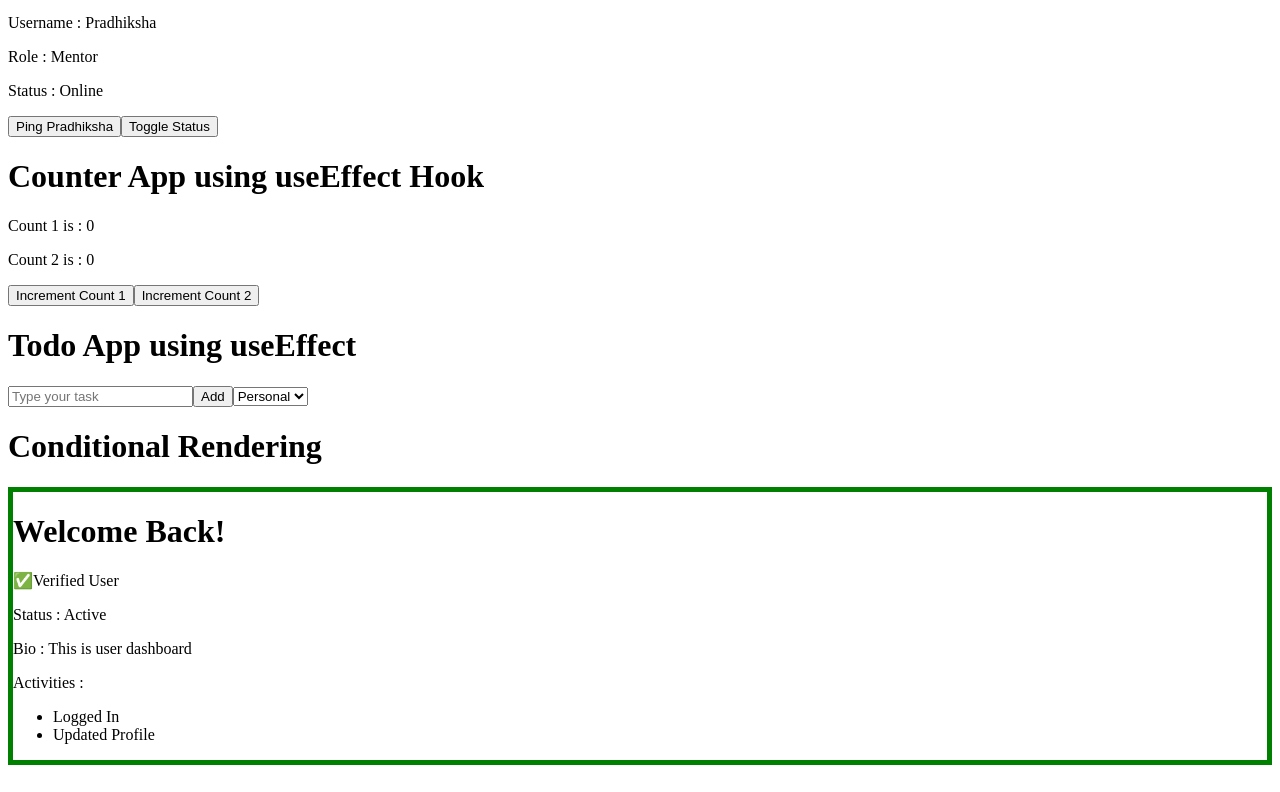
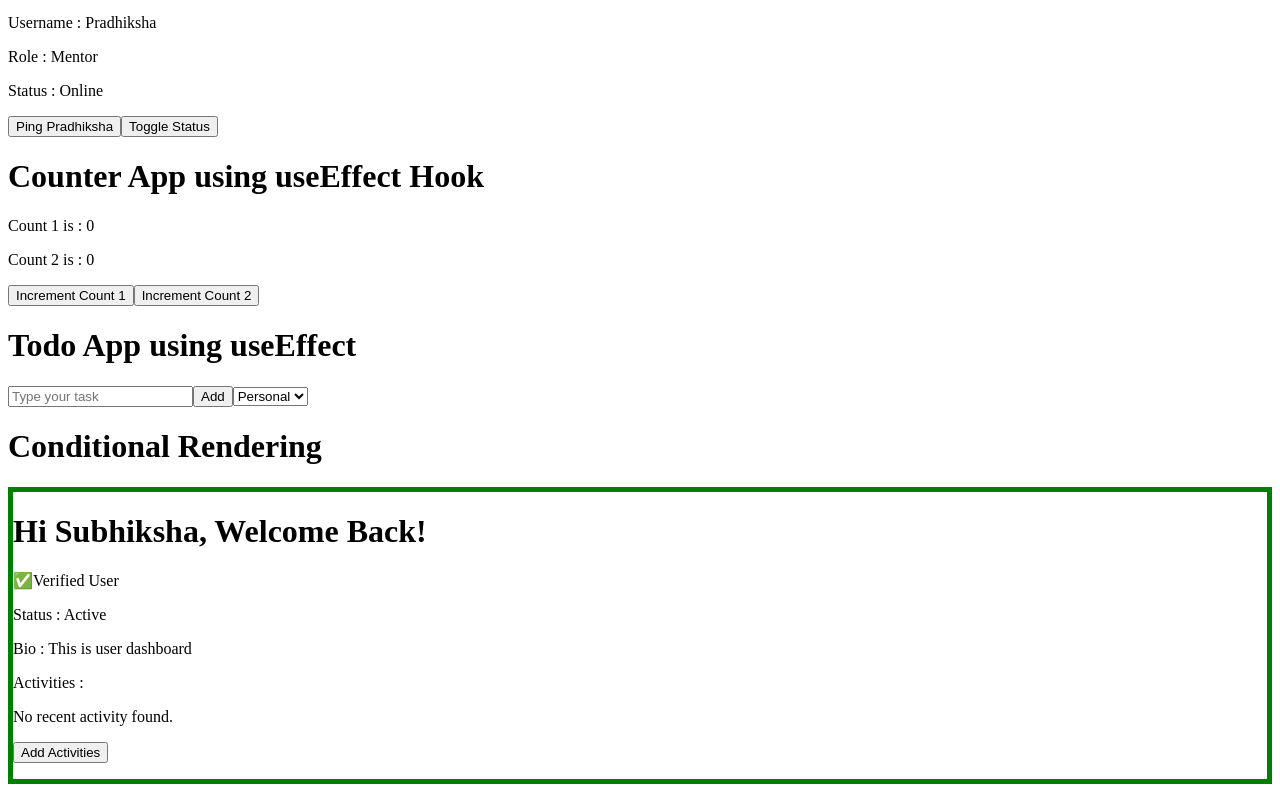
Before and after one commit to Subhiksha-G/Team-Details, a React (Vite) app: page / in a window 1280 px wide. Shown: the part 344-1136 px from the top of the page. Built offline with nearby package versions, Linux system fonts and the light colour scheme.

Commit message:
Updated greeting message

```diff
--- a/src/components/UserDashboard/Dashboard.jsx
+++ b/src/components/UserDashboard/Dashboard.jsx
@@ -4,14 +4,15 @@ export default function Dashboard() {
   const [status, setStatus] = useState("Active");
   const [isVerified, setIsVerified] = useState(true);
   const [bio, setBio] = useState("This is user dashboard");
-  const [activities, setActivities] = useState([
-    "Logged In",
-    "Updated Profile",
-  ]);
+  const [activities, setActivities] = useState([]);
   let greeting;
   status === "Active"
-    ? (greeting = <h1>Welcome Back!</h1>)
+    ? (greeting = <h1>Hi Subhiksha, Welcome Back!</h1>)
     : (greeting = <h1>See you next time!</h1>);
+
+  const addActivities = () => setActivities(["Logged In", "Updated Profile"]);
+
+  const clearActivities = () => setActivities([]);
   return (
     <>
       <h1>Conditional Rendering</h1>
@@ -27,13 +28,19 @@ export default function Dashboard() {
         <p>
           Activities :
           {activities.length > 0 ? (
+            <>
               <ul>
                 {activities.map((activity, index) => (
                   <li key={index}>{activity}</li>
                 ))}
               </ul>
+              <button onClick={clearActivities}>Delete Activities</button>
+            </>
           ) : (
+            <>
               <p>No recent activity found.</p>
+              <button onClick={addActivities}>Add Activities</button>
+            </>
           )}
         </p>
       </div>
```
Lines whose indentation alone changed are shown as unchanged.
